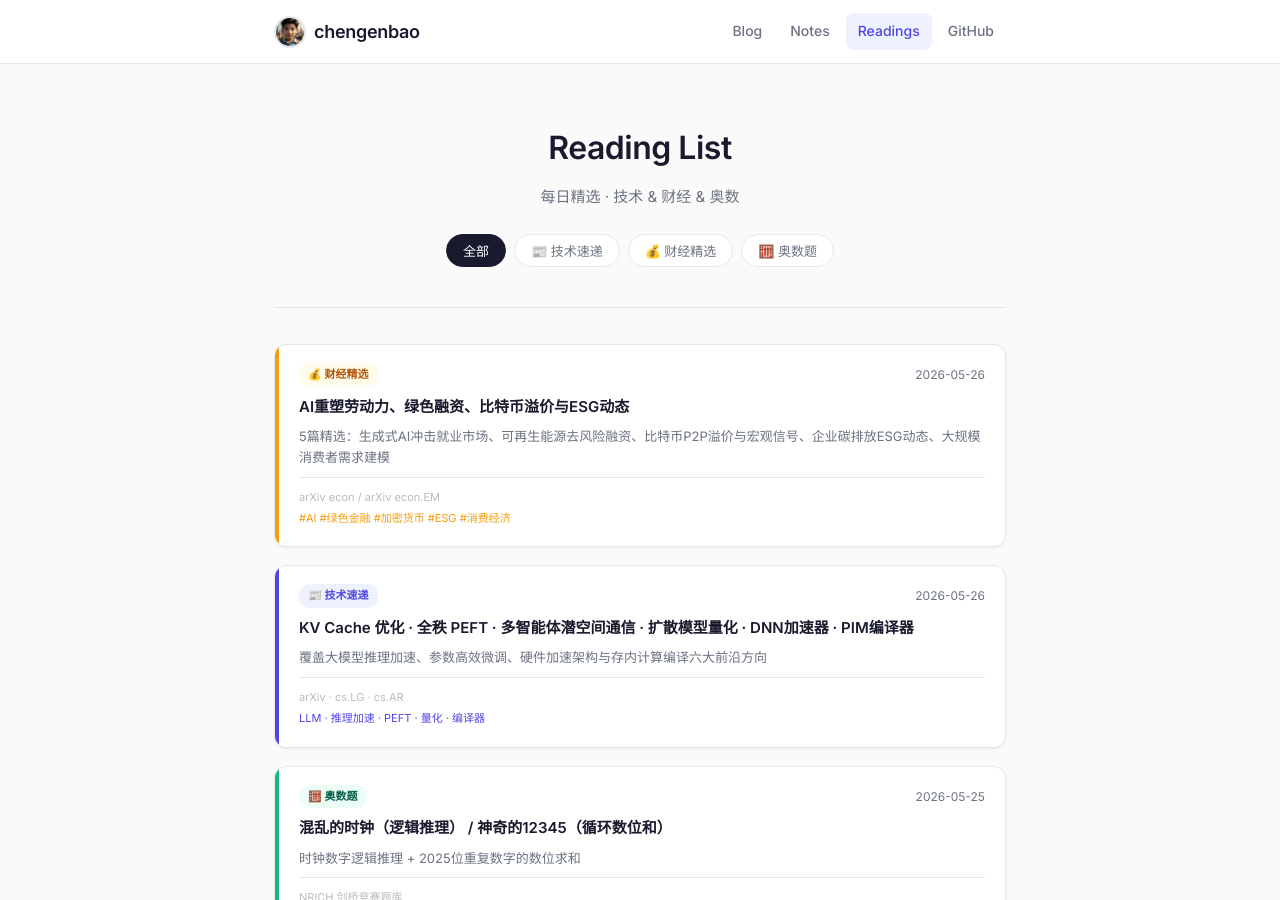
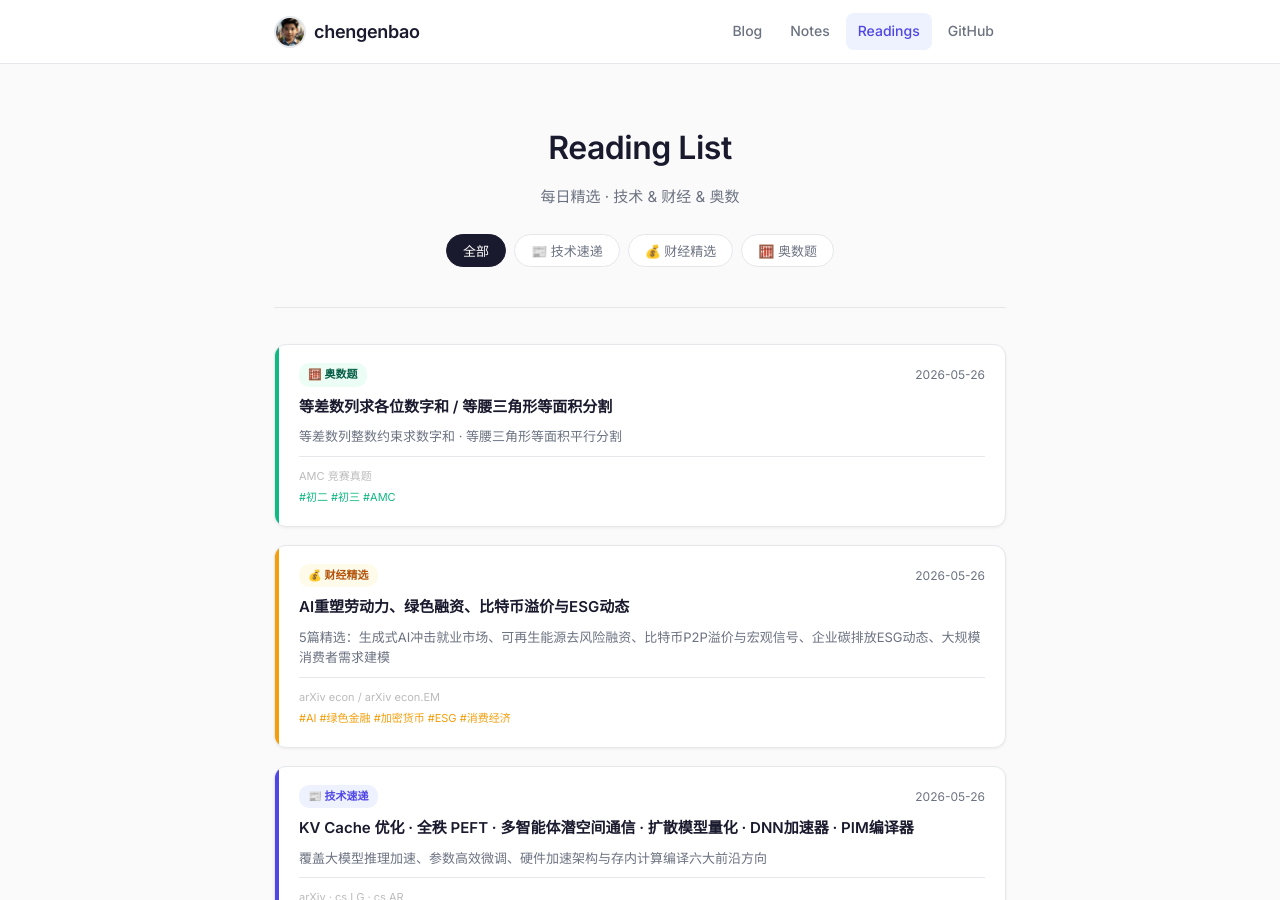
Before and after one commit to chengenbao/chengenbao.github.io, a Jekyll site: the page built from reading-list/index.md, in a window 1280 px wide and 900 px high. Built offline with Jekyll 4.4.1, drawn with Linux system fonts in a browser that asks for light colours.

Commit message:
add math card 2026-05-26

```diff
--- a/reading-list/index.md
+++ b/reading-list/index.md
@@ -18,6 +18,7 @@
   </div>
 
   <div class="rl-grid">
+<a class="rl-card math" href="/reading-list/2026-05-26-math/"><div class="rl-accent"></div><div class="rl-body"><div class="rl-top"><span class="rl-badge math">🧮 奥数题</span><time>2026-05-26</time></div><h2>等差数列求各位数字和 / 等腰三角形等面积分割</h2><p>等差数列整数约束求数字和 · 等腰三角形等面积平行分割</p><div class="rl-meta"><span class="rl-source">AMC 竞赛真题</span><span class="rl-tags">#初二 #初三 #AMC</span></div></div></a>
 <a class="rl-card finance" href="/reading-list/2026-05-26-finance-daily/">
   <div class="rl-accent"></div>
   <div class="rl-body">
```
